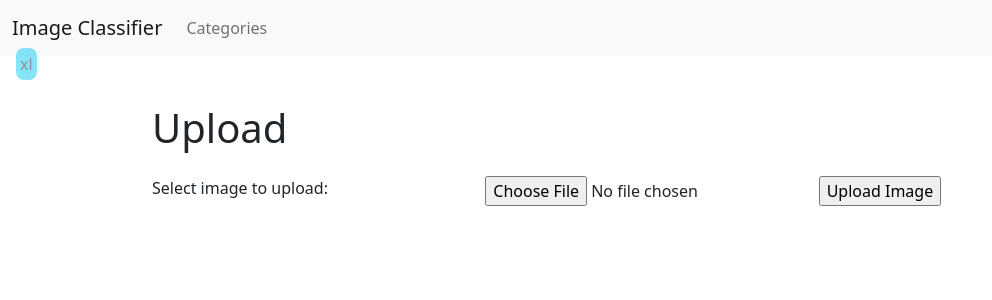
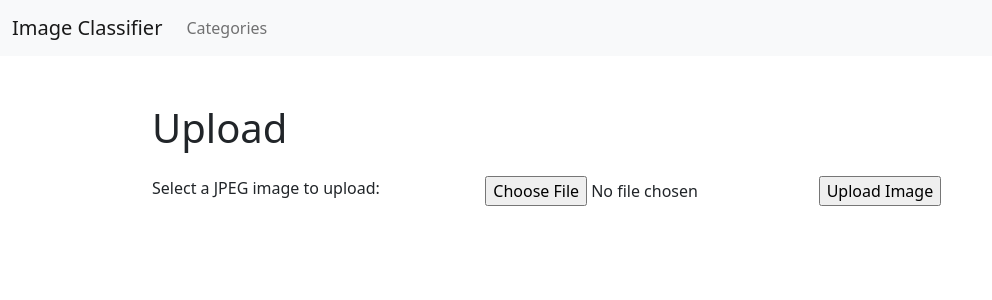
Before and after one commit to Peter-Schorn/tensor-flow-project, a Flask app: page / in a window 1280 px wide. Shown: the top 300 px of the page, without its empty margins (0-992 px from the left). Run offline with Flask 2, Linux system fonts and the light colour scheme; some libraries are stand-ins or nearby versions.

Commit message:
Change message to upload JPEG

```diff
--- a/templates/upload.html
+++ b/templates/upload.html
@@ -17,7 +17,7 @@
 <body>
 
     <!-- show breakpoints -->
-    <div
+    <!-- <div
         class="position-fixed text-nowrap rounded-3 p-1 m-3 mt-5 bg-info opacity-50"
         style="z-index: 100;"
     >
@@ -27,7 +27,7 @@
         <div class="d-none d-lg-block d-xl-none">lg</div>
         <div class="d-none d-xl-block d-xxl-none">xl</div>
         <div class="d-none d-xxl-block">xxl</div>
-    </div>
+    </div> -->
 
     <nav class="navbar navbar-expand-lg bg-light">
         <div class="container-fluid">
@@ -54,7 +54,7 @@
         <form action="/categorize" method="post" enctype="multipart/form-data">
             <div class="row">
                 <div class="col-12 col-sm-12 col-md-4 my-3">
-                    Select image to upload:
+                    Select a JPEG image to upload:
                 </div>
                 <div class="col-12 col-sm-12 col-md-4 my-3">
                     <input type="file" name="file" accept="image/jpeg">
```
